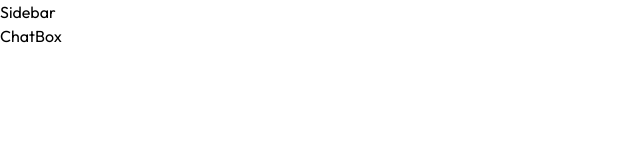
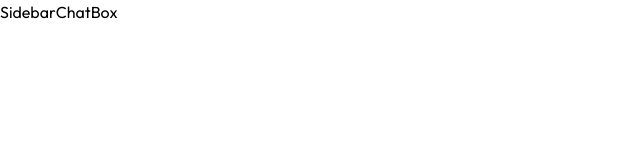
Before and after one commit to kojing777/LamaAI, a React (Vite) app in the folder Frontend/: page / in a window 1280 px wide. Shown: the top 160 px of the page, without its empty margins (0-640 px from the left). Built offline with nearby package versions, Linux system fonts and the light colour scheme.

Commit message:
enhance layout structure in App component and update Login page text

```diff
--- a/Frontend/src/App.jsx
+++ b/Frontend/src/App.jsx
@@ -7,7 +7,8 @@ import Community from "./pages/Community";
 const App = () => {
   return (
     <>
-      <div>
+      <div className="dark:bg-gradient-to-b from-[#242124] to-[#000000] dark:text-white font-outfit">
+        <div className="flex h-screen w-screen">
           <Sidebar />
           <Routes>
             <Route path="/" element={<ChatBox />} />
@@ -15,6 +16,7 @@ const App = () => {
             <Route path="/community" element={<Community />} />
           </Routes>
         </div>
+      </div>
     </>
   );
 };
--- a/Frontend/src/pages/Login.jsx
+++ b/Frontend/src/pages/Login.jsx
@@ -2,7 +2,9 @@ import React from 'react'
 
 const Login = () => {
   return (
-    <div>Login</div>
+    <div>
+      Login Page
+    </div>
   )
 }
 
```
Lines whose indentation alone changed are shown as unchanged.
